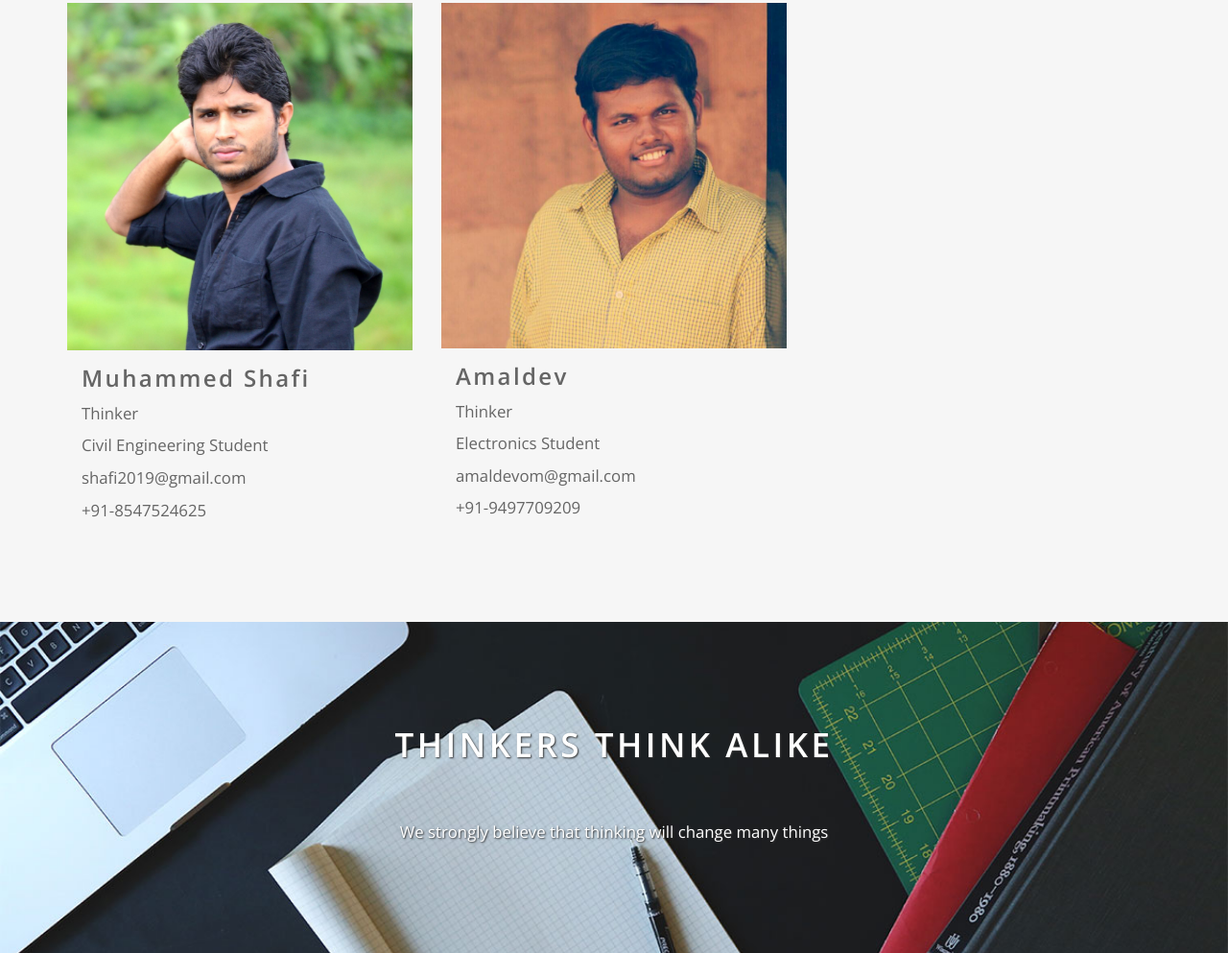
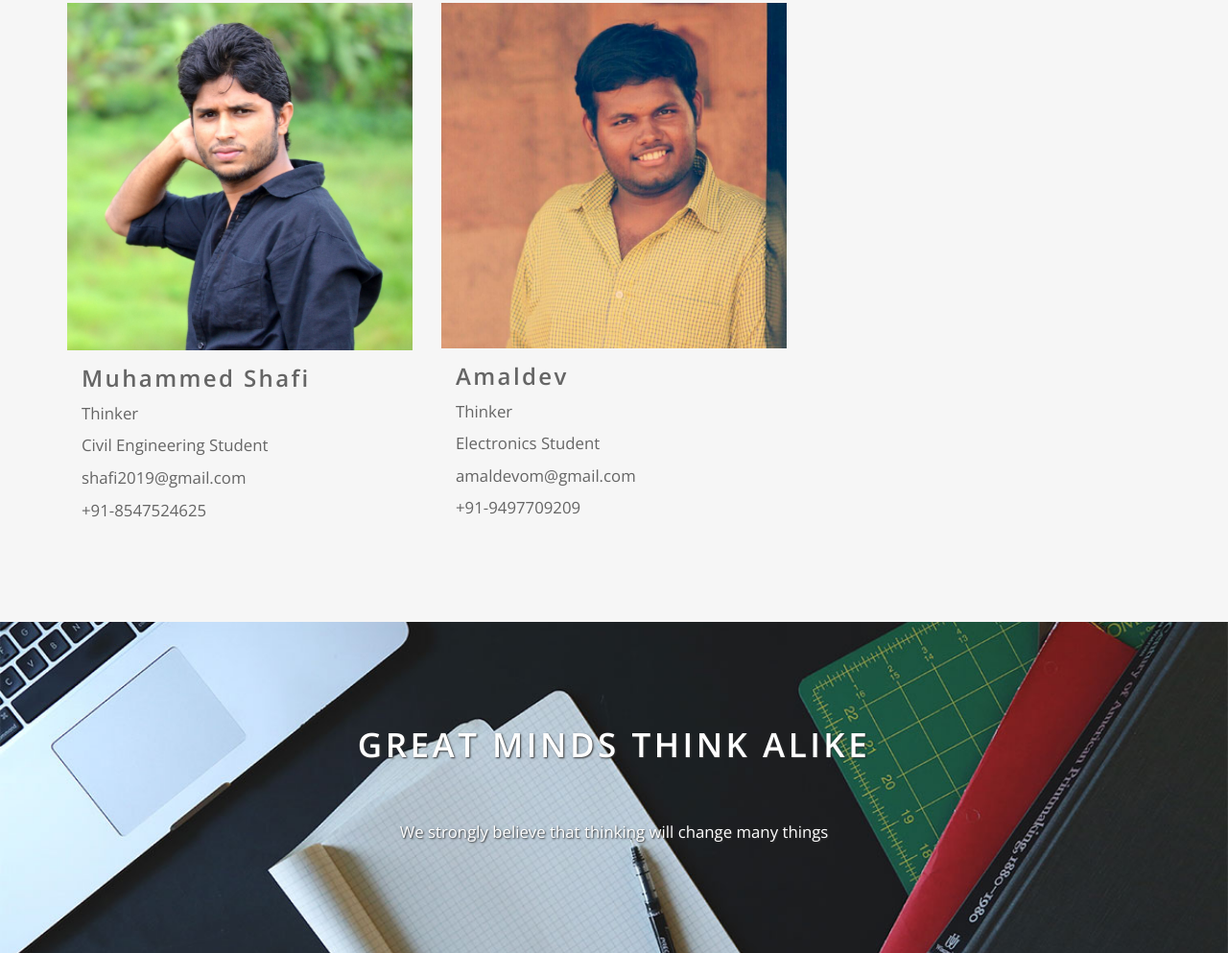
Before and after one commit to thinkerss/thinkerss.github.io, a plain HTML site: page index.html in a window 1280 px wide. Shown: the part 1644-2637 px from the top of the page at 96% size. Drawn offline with nearby package versions, Linux system fonts and the light colour scheme; no server answers.

Commit message:
caption change

```diff
--- a/index.html
+++ b/index.html
@@ -154,7 +154,7 @@
       <section class="bg bg-team">
          <div class="container">
             <div class="col-md-12">
-               <h2>Thinkers think alike</h2>
+               <h2>Great minds think alike</h2>
                <div class="col-md-8 col-md-offset-2">
                   <p>We strongly believe that thinking will change many things</p>
                </div>
```
